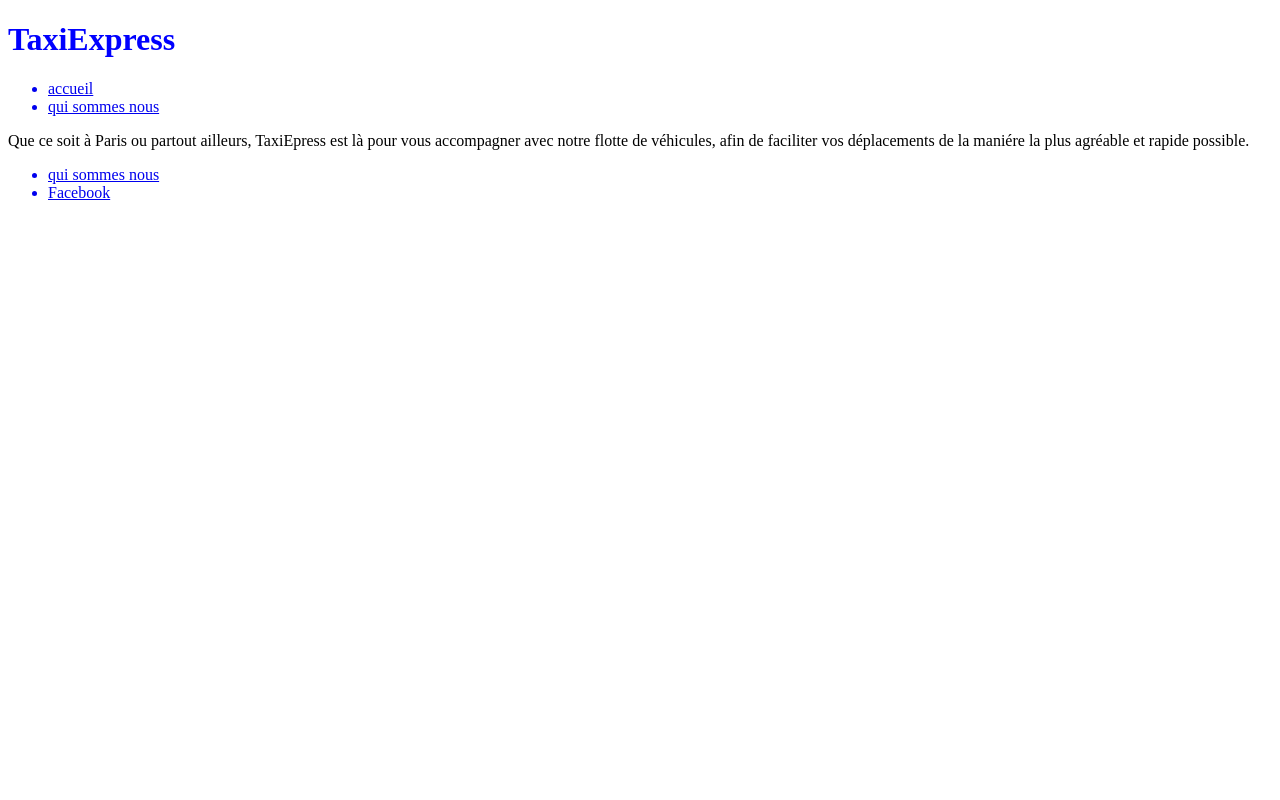
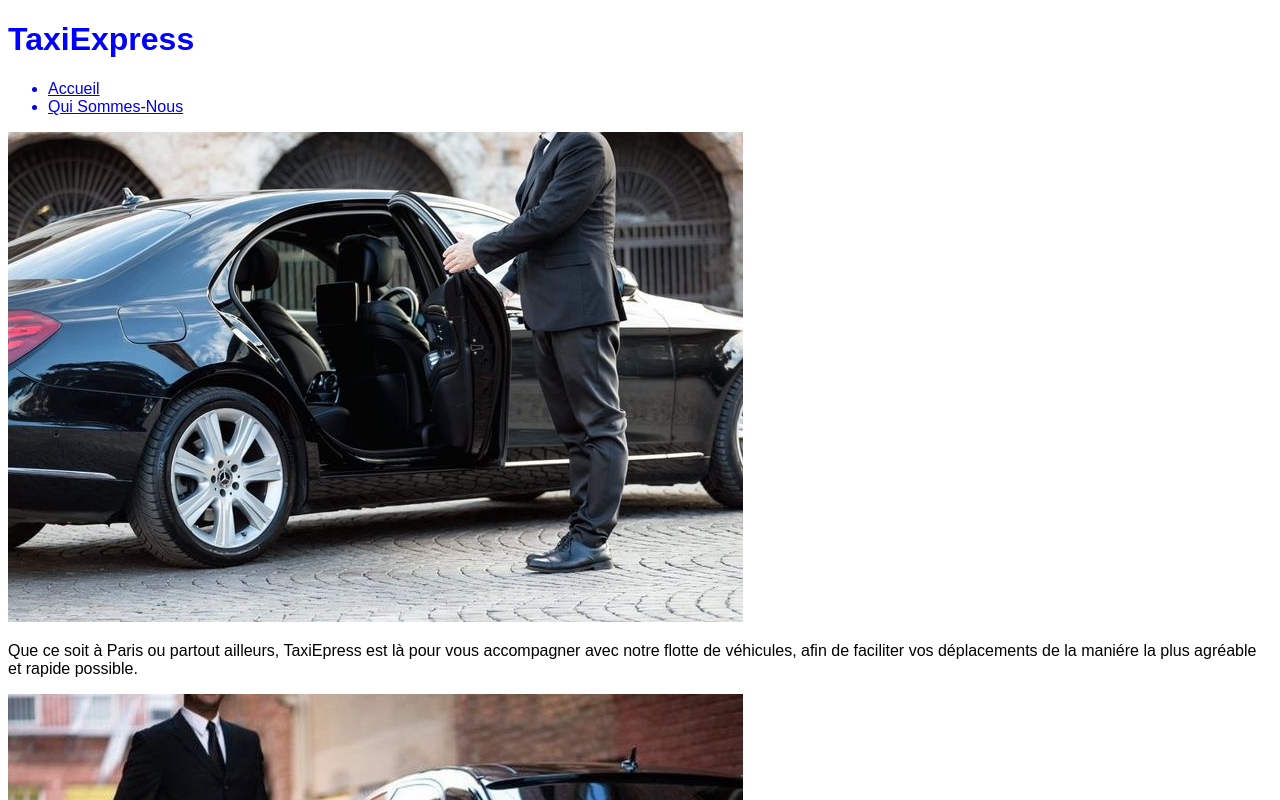
Before and after one commit to Garroumsofiane/12, a plain HTML site: page index.html in a window 1280 px wide. Shown: the top 800 px of the page. Drawn offline with Linux system fonts and the light colour scheme.

Commit message:
integration des images et semantiques

```diff
--- a/index.html
+++ b/index.html
@@ -2,7 +2,7 @@
 <html lang="en">
 <head>
     <meta charset="UTF-8">
-    <meta name="description" content="transport de personnes vtc taxi tout trajet">
+    <meta name="description" content="transport de personnes vtc taxi tout trajet ile de france paris">
     <meta name="keywords" content="voiture van service transport taxi vtc ile de france paris">
     <meta http-equiv="X-UA-Compatible" content="IE=edge">
     <meta name="viewport" content="width=device-width, initial-scale=1.0">
@@ -14,20 +14,22 @@
         <h1>TaxiExpress</h1>
         <nav class="lien_navigation">
             <ul>
-                 <a href="html/index.html"><li>accueil</li></a>
-                 <a href="html/quisommenous.html"><li>qui sommes nous</li></a>
+                 <div><a class="lien_accueil" href="#accueil"><li>Accueil</li></a></div>
+                 <div><a class="lien_qui" href="#quisommesnous"><li>Qui Sommes-Nous</li></a></div>
             </ul>
         </nav>
     </header>
     <main>
+        <img class="photo1" src="photovtc/photo_vtc1.JPG" alt="photo vtc portier tiens la portiére ouverte voiture de luxe ">
         <p>
             Que ce soit à Paris ou partout ailleurs, TaxiEpress est là pour vous accompagner avec notre flotte de véhicules, afin de faciliter vos déplacements de la maniére la plus agréable et rapide possible.
         </p>
+        <img class="photo1" src="photovtc/photo_vtc2.JPG" alt="photo vtc portier voiture de luxe ">
     </main>
 
     <footer>
         <ul class="lien_footer">
-            <a href="quisommenous.html"><li>qui sommes nous</li></a>
+            <a href="quisommenous.html"><li>qui sommes-nous</li></a>
             <a href="www.facebook.fr"><li>Facebook</li></a>
         </ul>
     </footer>
--- a/style.css
+++ b/style.css
@@ -1 +1,6 @@
+body
+{
+    font-family: 'Raleway', sans-serif;
+}
+
 h1{color: blue;}
```
Also changed, not shown: photovtc/photo_vtc1.JPG (added), photovtc/photo_vtc2.JPG (added), photovtc/photo_vtc3.JPG (added).
